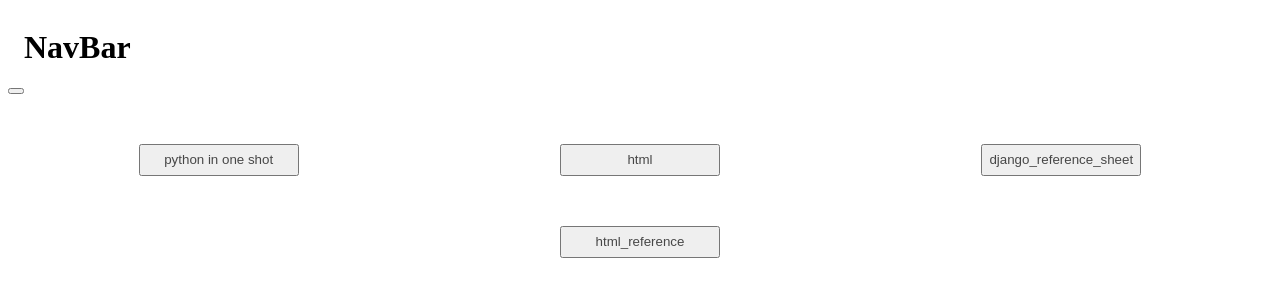
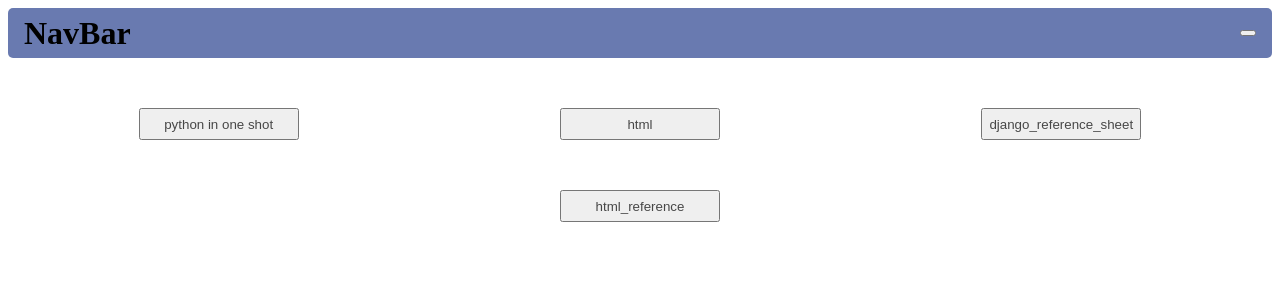
Before and after one commit to yout10/ut10, a plain HTML site: page index.html in a window 1280 px wide. Drawn offline with Linux system fonts and the light colour scheme.

Commit message:
Update html0.css

```diff
--- a/html0.css
+++ b/html0.css
@@ -1,4 +1,4 @@
-yuheader{
+header{
     display: flex;
     background-color: rgba(33, 59, 138, 0.673);
     height: 50px;
```
